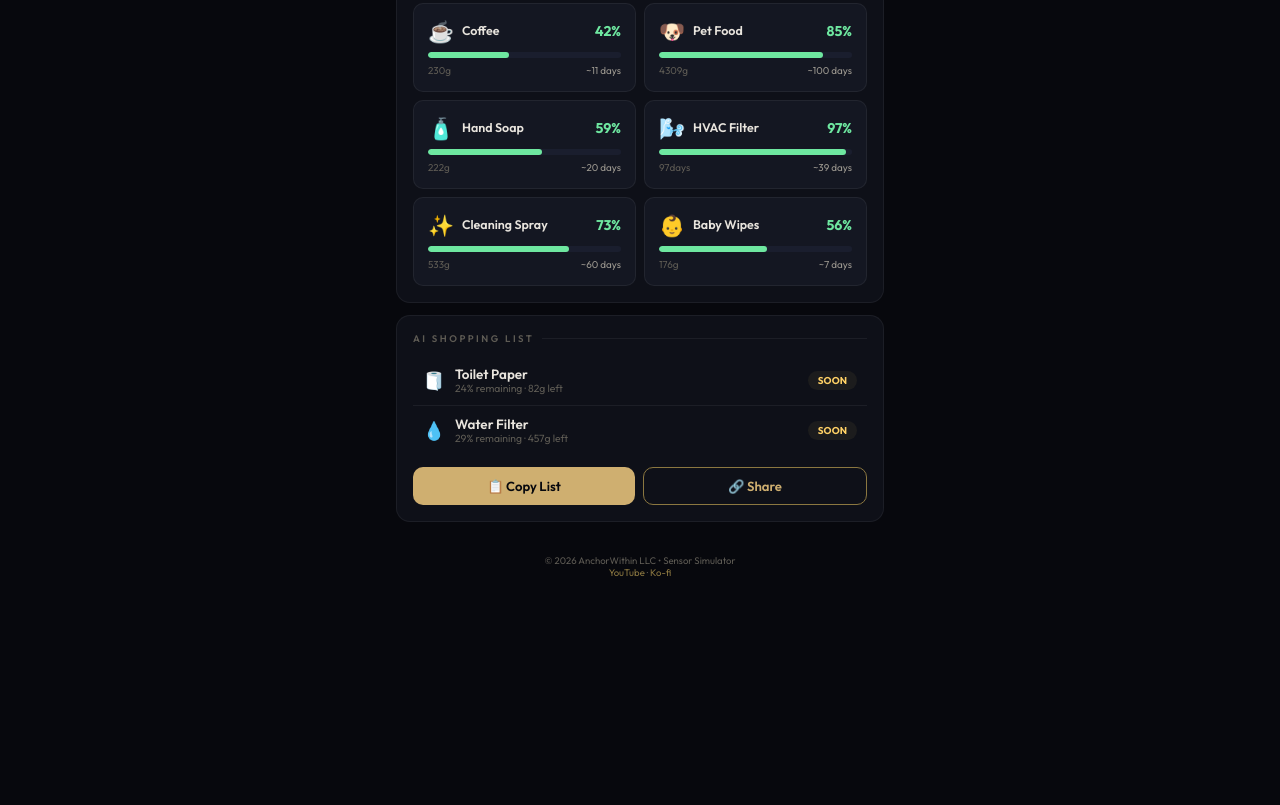
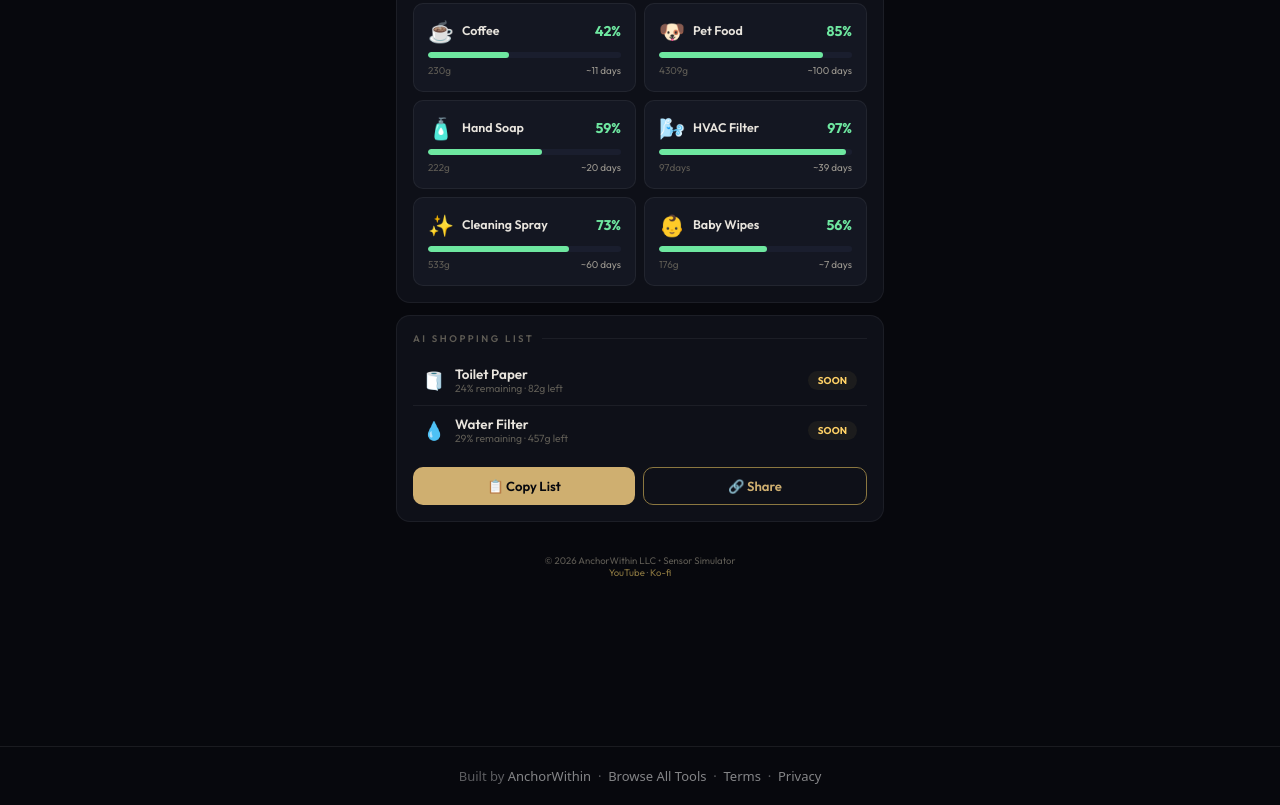
Before and after one commit to AcKccreate/home-companion-sensors, a plain HTML site: page index.html in a window 1280 px wide. Shown: the part 645-1450 px from the top of the page. Before the commit the page ends 1343 px from the top, so only its background shows below. Drawn offline with Linux system fonts and the light colour scheme.

Commit message:
Add SEO meta tags, OG/Twitter cards, canonical URLs, AnchorWithin footer

```diff
--- a/index.html
+++ b/index.html
@@ -100,6 +100,26 @@ body{font-family:var(--fb);background:var(--bg);color:var(--t);min-height:100vh;
 
 @media(max-width:400px){.sensor-grid{grid-template-columns:1fr}}
 </style>
+<!-- AW-SEO-INJECTED -->
+<meta name="keywords" content="home sensors, smart home dashboard, iot dashboard, home automation, home monitoring">
+<link rel="canonical" href="https://AcKccreate.github.io/home-companion-sensors/">
+<!-- Open Graph -->
+<meta property="og:type"        content="website">
+<meta property="og:title"       content="Home Companion Sensors — AI Home Dashboard">
+<meta property="og:description" content="Smart home sensor dashboard with AI insights. Monitor, log, and understand your home environment. Free by AnchorWithin.">
+<meta property="og:url"         content="https://AcKccreate.github.io/home-companion-sensors/">
+<meta property="og:image"       content="https://AcKccreate.github.io/og-image.png">
+<meta property="og:site_name"   content="AnchorWithin">
+<!-- Twitter Card -->
+<meta name="twitter:card"        content="summary_large_image">
+<meta name="twitter:title"       content="Home Companion Sensors — AI Home Dashboard">
+<meta name="twitter:description" content="Smart home sensor dashboard with AI insights. Monitor, log, and understand your home environment. Free by AnchorWithin.">
+<meta name="twitter:image"       content="https://AcKccreate.github.io/og-image.png">
+<meta name="twitter:site"        content="@AnchorWithin">
+<!-- Structured Data -->
+<script type="application/ld+json">
+{"@context":"https://schema.org","@type":"WebApplication","name":"Home Companion Sensors — AI Home Dashboard","description":"Smart home sensor dashboard with AI insights. Monitor, log, and understand your home environment. Free by AnchorWithin.","url":"https://AcKccreate.github.io/home-companion-sensors/","author":{"@type":"Organization","name":"AnchorWithin"},"offers":{"@type":"Offer","price":"Free"}}
+</script>
 </head>
 <body>
 
@@ -372,5 +392,21 @@ function shareShopList() {
 render();
 startSim();
 </script>
+
+<!-- AnchorWithin Footer -->
+<style>
+.aw-footer{margin-top:48px;padding:20px 16px;border-top:1px solid rgba(255,255,255,.08);text-align:center;font-family:system-ui,sans-serif;font-size:13px;color:rgba(255,255,255,.35)}
+.aw-footer a{color:rgba(255,255,255,.5);text-decoration:none}.aw-footer a:hover{color:rgba(255,255,255,.8)}
+</style>
+<footer class="aw-footer">
+  Built by <a href="https://anchorwithin.com" target="_blank" rel="noopener">AnchorWithin</a>
+  &nbsp;·&nbsp;
+  <a href="https://anchorwithin.gumroad.com" target="_blank" rel="noopener">Browse All Tools</a>
+  &nbsp;·&nbsp;
+  <a href="https://anchorwithin.com/legal/terms" target="_blank" rel="noopener">Terms</a>
+  &nbsp;·&nbsp;
+  <a href="https://anchorwithin.com/legal/privacy" target="_blank" rel="noopener">Privacy</a>
+</footer>
+
 </body>
 </html>
```
